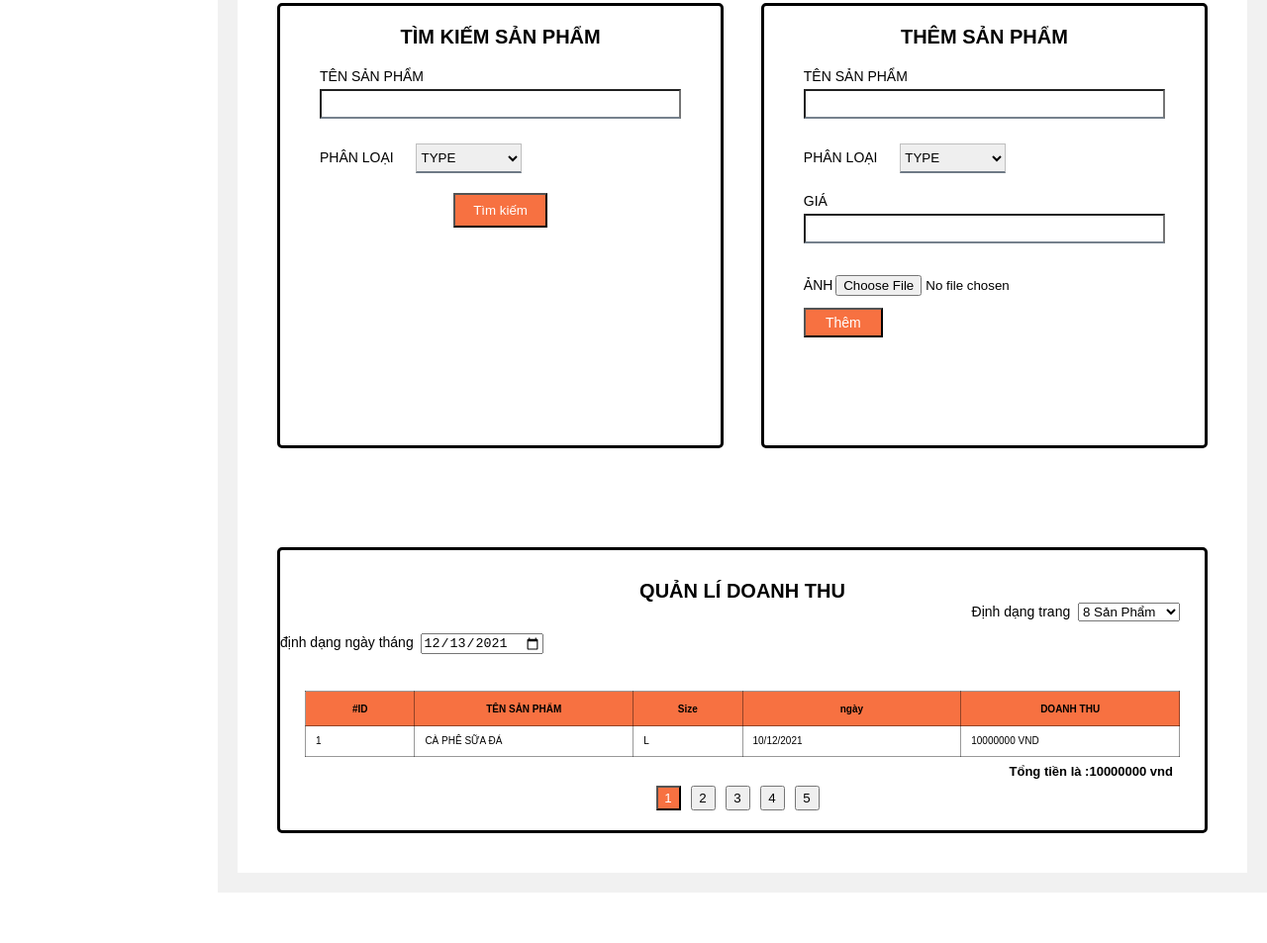
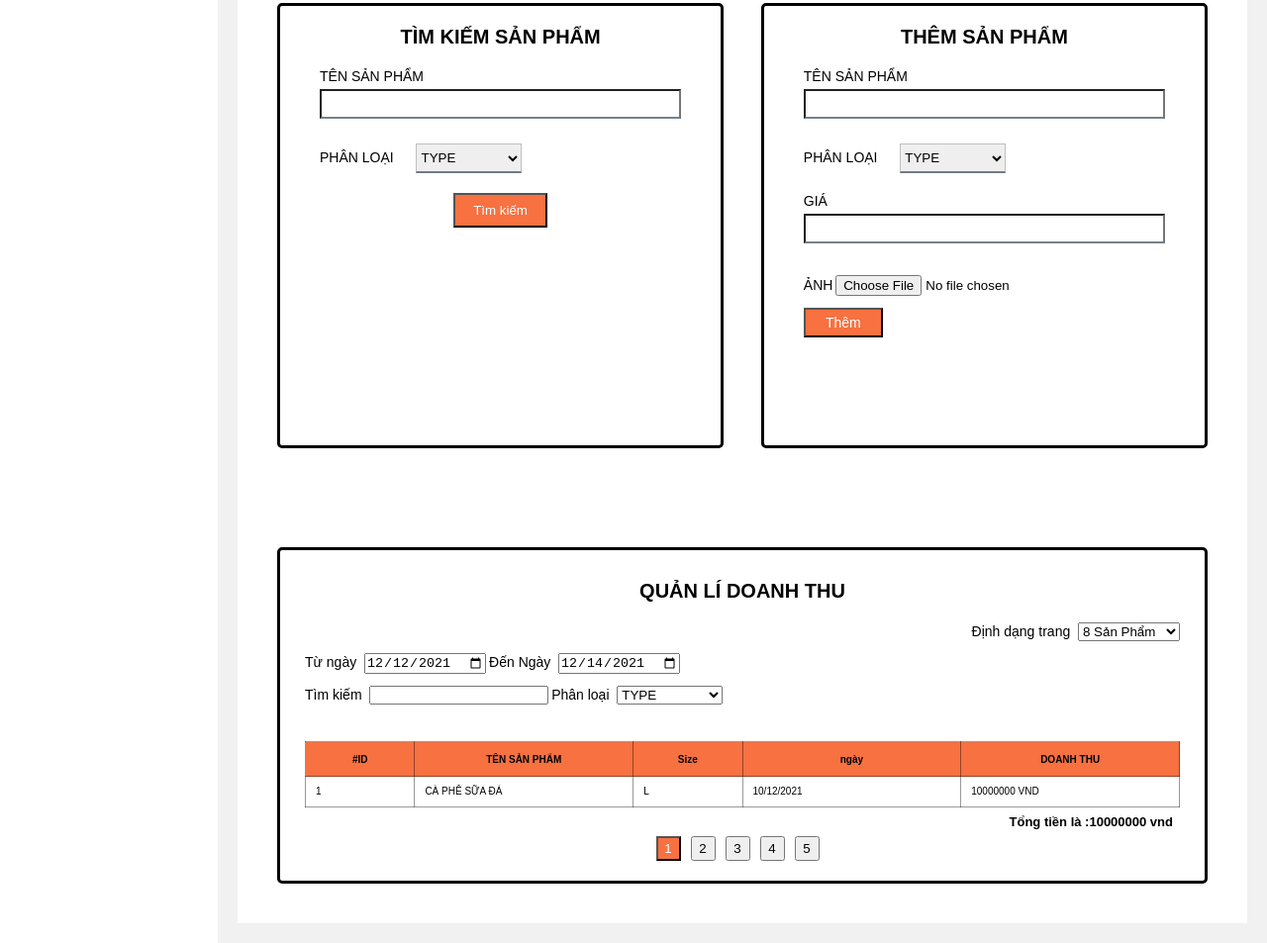
Before and after one commit to quanla1412/doAnQQTT, a plain HTML site: page admin/admin.html in a window 1280 px wide. Shown: the part 642-1595 px from the top of the page at 99% size. Before the commit the page ends 1544 px from the top, so only its background shows below. Drawn offline with Linux system fonts and the light colour scheme; files whose address does not match are found by name.

Commit message:
Update admin.html

```diff
--- a/admin/admin.html
+++ b/admin/admin.html
@@ -219,6 +219,7 @@
                         <div class="frames_manager_product_turnover_word">
                             <h1>QUẢN LÍ DOANH THU</h1>
                         </div>
+                        <div class="frames_manager_product_turnover_search_content">
                             <div class="frames__manager_product_turnover_search_bar">
                                 <span>Định dạng trang</span>
                                 <select name="" id="">
@@ -229,8 +230,22 @@
                                 </select>
                             </div>
                             <div class="frames__manager_product_turnover_search_month">
-                            <span>định dạng ngày tháng</span>
-                            <input type="date" value="2021-12-13">
+                                    <span>Từ ngày</span>
+                                    <input type="date" value="2021-12-12">
+                                    <span class="margin_product">Đến Ngày</span>
+                                    <input type="date" value="2021-12-14">
+                            </div>
+                            <div class="frames_manager_product_turnover_search_product">
+                                    <span>Tìm kiếm</span>
+                                    <input type="text">
+                                    <span class="margin_product">Phân loại</span>
+                                    <select name="" id="">
+                                        <option value="">TYPE</option>
+                                        <option value="" >CÀ PHÊ</option>
+                                        <option value="">NƯỚC NGỌT</option>
+                                        <option value="">TEA</option>
+                                    </select>
+                            </div>
                         </div>
                         <div class="frames_manager_product_turnover_table">
                             <table>
@@ -243,6 +258,7 @@
                                         <th class="space_two">DOANH THU</th>
                                     </tr>
                                 </thead>
+                                <tbody>
                                     <tr>
                                         <td>1</td>
                                         <td>CÀ PHÊ SỮA ĐÁ</td>
@@ -250,6 +266,7 @@
                                         <td>10/12/2021</td>
                                         <td>10000000 VND</td>
                                     </tr>
+                                 </tbody>
                             </table>
                             <div class="frames_manager_product_turnover_total">
                                 <h1>Tổng tiền là :<span>10000000 vnd</span></h1>
```
Lines whose indentation alone changed are shown as unchanged.
